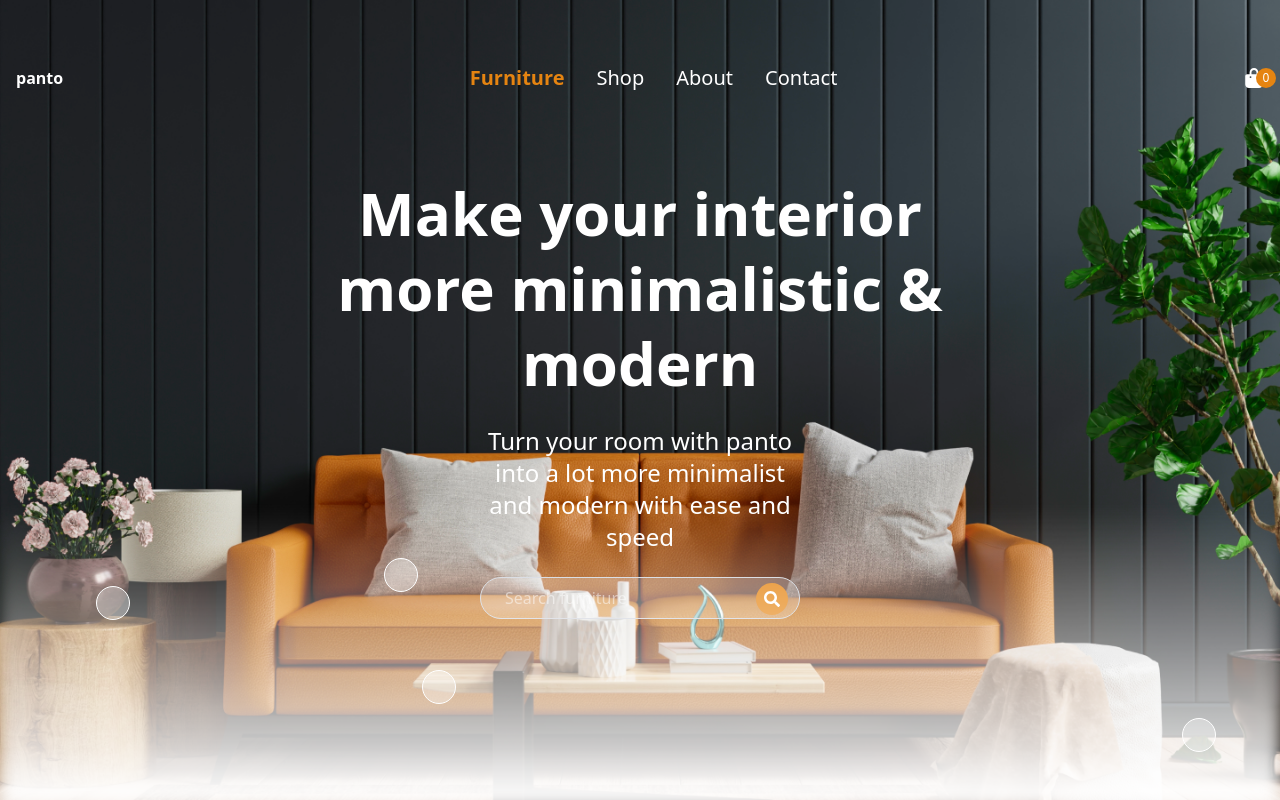
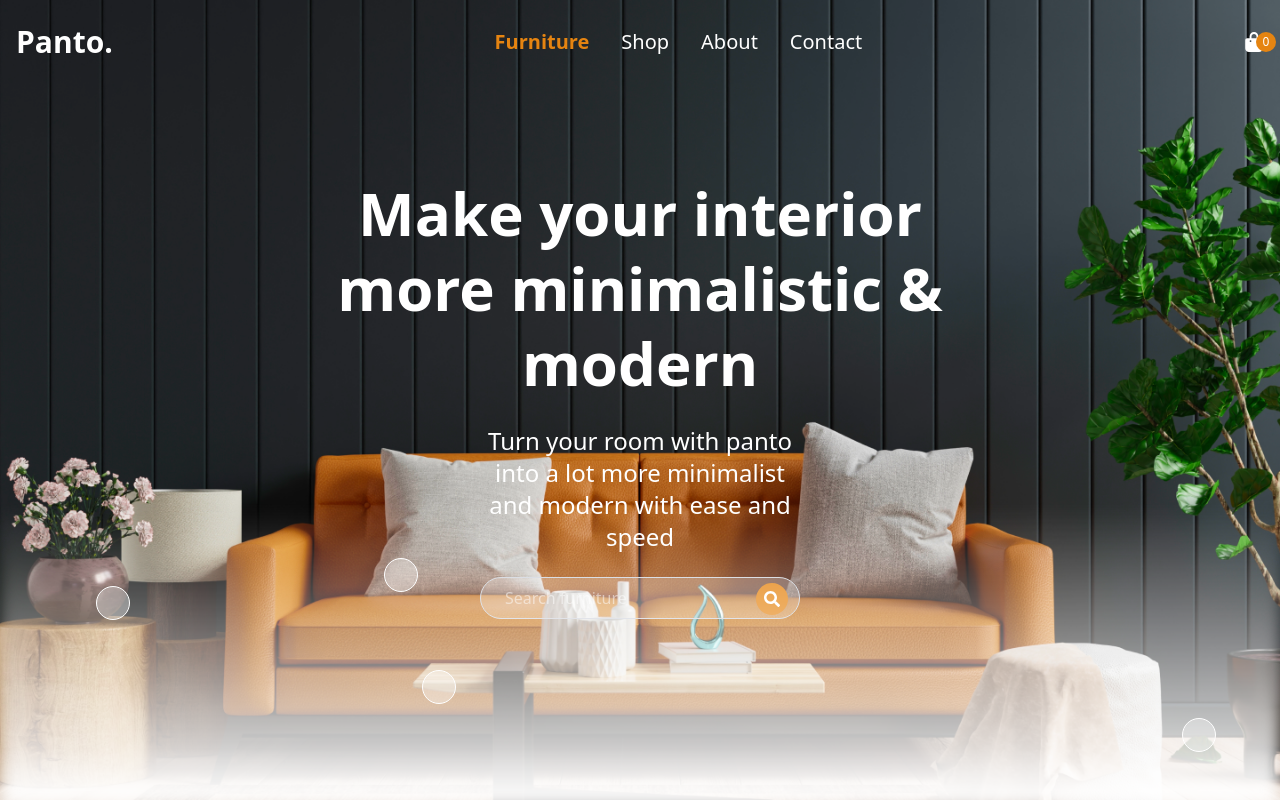
Before and after one commit to khanRabiul/panto, a React (Vite) app: page / in a window 1280 px wide. Shown: the top 800 px of the page. Built offline with nearby package versions, Linux system fonts and the light colour scheme.

Commit message:
[Navbar] nav menu scrolled effect fixed

```diff
--- a/src/components/Navbar.jsx
+++ b/src/components/Navbar.jsx
@@ -1,3 +1,4 @@
+import { useEffect } from "react";
 import { useState } from "react";
 import { FaBagShopping } from "react-icons/fa6";
 import { HiMiniBars3 } from "react-icons/hi2";
@@ -28,16 +29,30 @@ const NavMenu = (toggleMobileMenu) => {
 
 const Navbar = () => {
   const [isMenuOpen, setIsMenuOpen] = useState(false);
+  const [isScrolled, setIsScrolled] = useState(false);
+
   const toggleMobileMenu = () => {
     setIsMenuOpen((prev) => !prev);
   };
 
+  useEffect(() => {
+    const handleScroll = () => {
+      if (window.scrollY > 50) {
+        setIsScrolled(true);
+      } else {
+        setIsScrolled(false);
+      }
+    };
+    window.addEventListener("scroll", handleScroll);
+    return () => window.addEventListener("scroll", handleScroll);
+  }, []);
+
   return (
-    <header className="fixed top-0 left-0 right-0 z-50 transition duration-300 ease-in-out text-white">
-      <nav className="max-w-screen-2xl container mx-auto flex justify-between items-center px-4 py-16">
+    <header className={`fixed top-0 left-0 right-0 z-50 transition duration-300 ease-in-out ${isScrolled ? "bg-white shadow-md" : "bg-transparent text-white"}`}>
+      <nav className="max-w-screen-2xl container mx-auto flex justify-between items-center px-4 py-6">
         <div>
-          <Link to={"/"} className="font-bold">
-            panto
+          <Link to={"/"} className="text-3xl font-bold">
+            Panto.
           </Link>
         </div>
 
```
